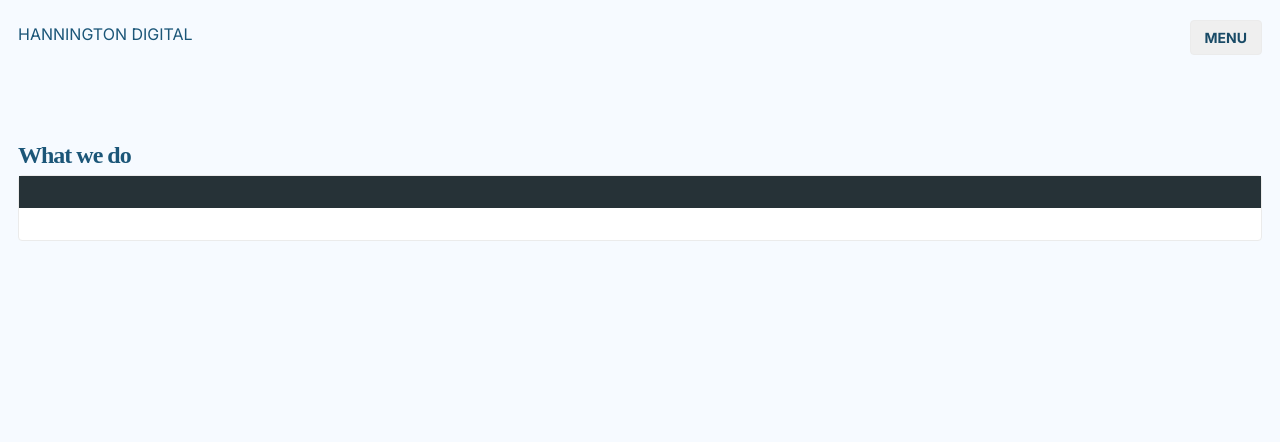
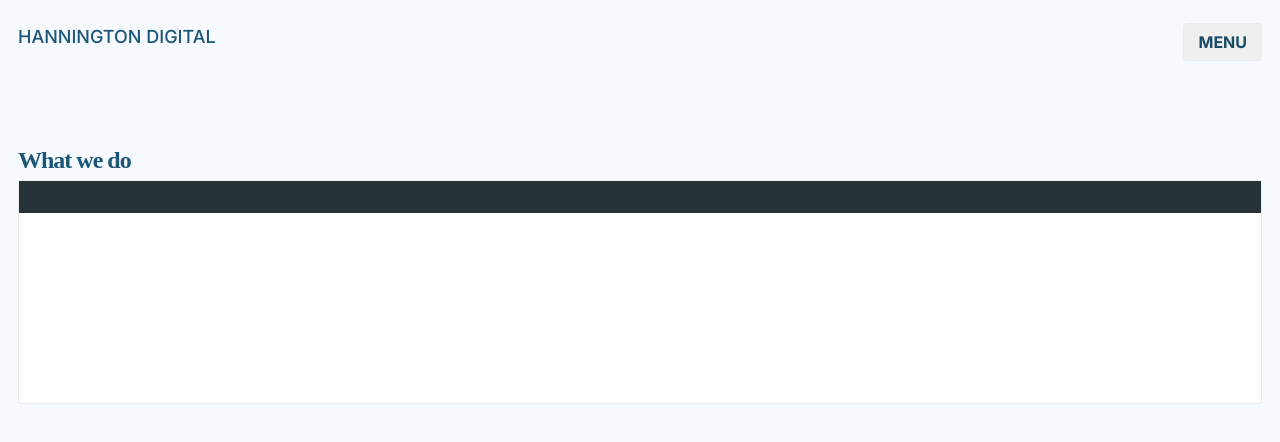
Before and after one commit to Jack-Hannington/hannington_digital, a website: page public/home.html in a window 1280 px wide. Drawn offline with Linux system fonts and the light colour scheme.

Commit message:
sizing updates

```diff
--- a/public/style.css
+++ b/public/style.css
@@ -27,10 +27,12 @@ button {
     padding:8px 14px;
     border-radius: 4px;
     border:1px solid #EBEBEB;
-    font-size: 14px;
+    font-size: 16px;
     display: flex;
     align-items: center;
     color:#194B67;
+    max-width: 130px;
+    margin-top: 5px;
 }
 
 button > svg {
@@ -77,6 +79,11 @@ h1, h2, h3, h4, h5, h6 {
     margin-top: 6px;
 }
 
+h3, h4 {
+    font-family: Inter;
+    letter-spacing: normal;
+}
+
 h5 {
     font-family: Epilogue;
     text-transform: uppercase;
@@ -92,6 +99,8 @@ p {
     font-family: Inter;
     margin-bottom: 12px;
     margin-top: 6px;
+    font-weight: 500;
+    font-size: 18px;
 }
 
 
@@ -124,6 +133,10 @@ img{
 
 .wide-card-body {
     padding:16px;
+    height: 190px;
+    display: flex;
+    flex-direction: column;
+    justify-content: space-between;
 }
 
 
--- a/style.css
+++ b/style.css
@@ -27,10 +27,12 @@ button {
     padding:8px 14px;
     border-radius: 4px;
     border:1px solid #EBEBEB;
-    font-size: 14px;
+    font-size: 16px;
     display: flex;
     align-items: center;
     color:#194B67;
+    max-width: 130px;
+    margin-top: 5px;
 }
 
 button > svg {
@@ -77,6 +79,11 @@ h1, h2, h3, h4, h5, h6 {
     margin-top: 6px;
 }
 
+h3, h4 {
+    font-family: Inter;
+    letter-spacing: normal;
+}
+
 h5 {
     font-family: Epilogue;
     text-transform: uppercase;
@@ -92,6 +99,8 @@ p {
     font-family: Inter;
     margin-bottom: 12px;
     margin-top: 6px;
+    font-weight: 500;
+    font-size: 18px;
 }
 
 
@@ -124,6 +133,10 @@ img{
 
 .wide-card-body {
     padding:16px;
+    height: 190px;
+    display: flex;
+    flex-direction: column;
+    justify-content: space-between;
 }
 
 
```
Also changed, not shown: index.html (+6 -2 lines), public/index.html (+6 -2 lines).
